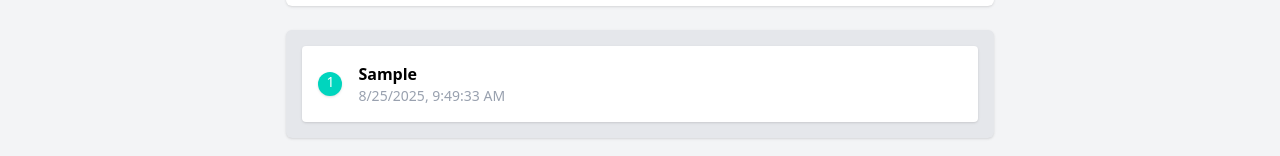
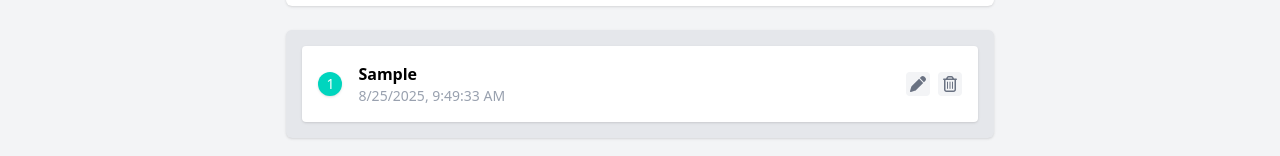
Before and after one commit to authaithip/React-WebApp, a React (Vite) app: page / in a window 1280 px wide. Both pictures are taken after typing "Sample" into the empty fields and a click on the button "New Task". Shown: the part 346-502 px from the top of the page. Built offline with nearby package versions, Linux system fonts and the light colour scheme.

Commit message:
28/8/17/48

```diff
--- a/package.json
+++ b/package.json
@@ -13,6 +13,7 @@
     "@tailwindcss/vite": "^4.1.12",
     "react": "^19.1.1",
     "react-dom": "^19.1.1",
+    "react-icons": "^5.5.0",
     "react-router-dom": "^7.8.1",
     "tailwindcss": "^4.1.12"
   },
--- a/src/Components/TodoItem.jsx
+++ b/src/Components/TodoItem.jsx
@@ -1,10 +1,24 @@
-import React from "react";
+import { FaPen, FaRegTrashCan } from "react-icons/fa6";
+import { useRef, useState } from "react";
 
 function TodoItem(props) {
+  const dialog = useRef();
+  const [editing, setEditing] = useState(false);
+  const openModal = (isEditing) => {
+    isEditing ? setEditing(true) : setEditing(false);
+    dialog.current.showModal();
+  };
+  const closeModal = () => [dialog.current.close()];
+  const clickOutside = (e) => {
+    if (e.target === dialog.current) {
+      closeModal();
+    }
+  };
   return (
+    <>
       <li className="flex bg-white rounded shadow-sm p-4 mt-4 first:mt-0">
         <div className="flex gap-x-4 mr-auto items-center">
-        <div className="h-6 w-6 rounded-full shadow-sm text-white text-sm bg-teal-400 text-center ">
+          <div className="h-6 w-6 rounded-full shadow-sm text-white text-sm bg-teal-400 flex items-center justify-center leading-none ">
             {props.id + 1}
           </div>
           <div>
@@ -12,7 +26,57 @@ function TodoItem(props) {
             <p className="text-sm text-gray-400">{props.todo.date}</p>
           </div>
         </div>
+        <div className="flex items-center gap-x-2">
+          <button
+            type="button"
+            className="todo-btn"
+            onClick={() => openModal(true)}
+          >
+            <FaPen />
+          </button>
+          <button
+            type="button"
+            className="todo-btn"
+            onClick={() => openModal(false)}
+          >
+            <FaRegTrashCan />
+          </button>
+        </div>
       </li>
+      <dialog
+        ref={dialog}
+        onClick={clickOutside}
+        className="rounded-md w-[480px"
+      >
+        <form className="p-6">
+          <h3 className="font-semibold text-xl">
+            {editing ? "Edit Task" : "Do you want to Delete"}
+          </h3>
+          <div className="mt-2">
+            {editing ? "Edit" : "This will delete the task permanently."}
+          </div>
+          <div className="mt-2 text-end space-x-2">
+            <button
+              type="submit"
+              className={
+                editing
+                  ? "rounded bg-teal-500 px-3 py-2 text-white hover:bg-teal-600"
+                  : "rounded bg-rose-500 px-3 py-2 text-white hover:bg-rose-600"
+              }
+            >
+              {editing ? "Confirm" : "delete"}
+            </button>
+            <button
+              type="button"
+              onClick={closeModal}
+              className="rounder border border-gray-200 px-3 py-2 hover:bg-gray-50"
+            >
+              close
+            </button>
+          </div>
+        </form>
+      </dialog>
+    </>
   );
 }
 
--- a/src/index.css
+++ b/src/index.css
@@ -15,3 +15,6 @@ main {
 footer {
   @apply flex px-4 md:px-6 py-3 bg-slate-500 text-white items-center;
 }
+.todo-btn {
+  @apply p-1 bg-gray-100 rounded-sm text-gray-500 hover:bg-gray-200;
+}
```
Also changed, not shown: 1 other file (tests, documents, lock files or other folders). Lines whose indentation alone changed are shown as unchanged.
